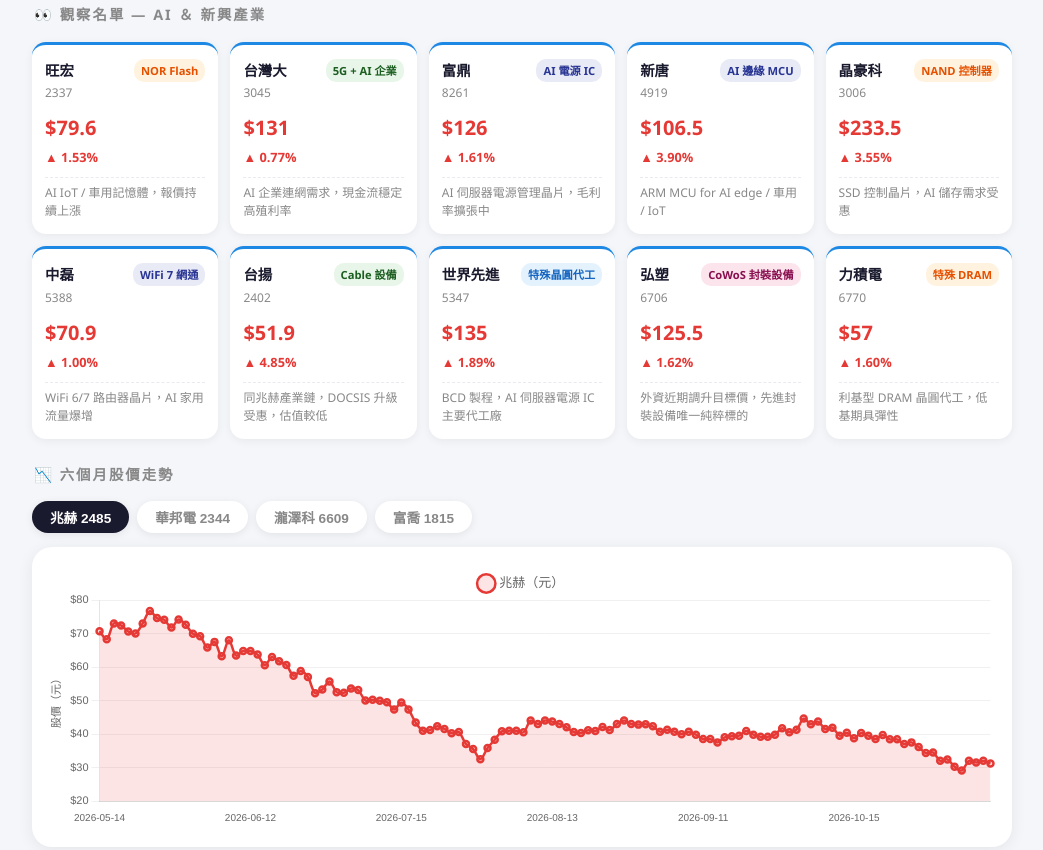
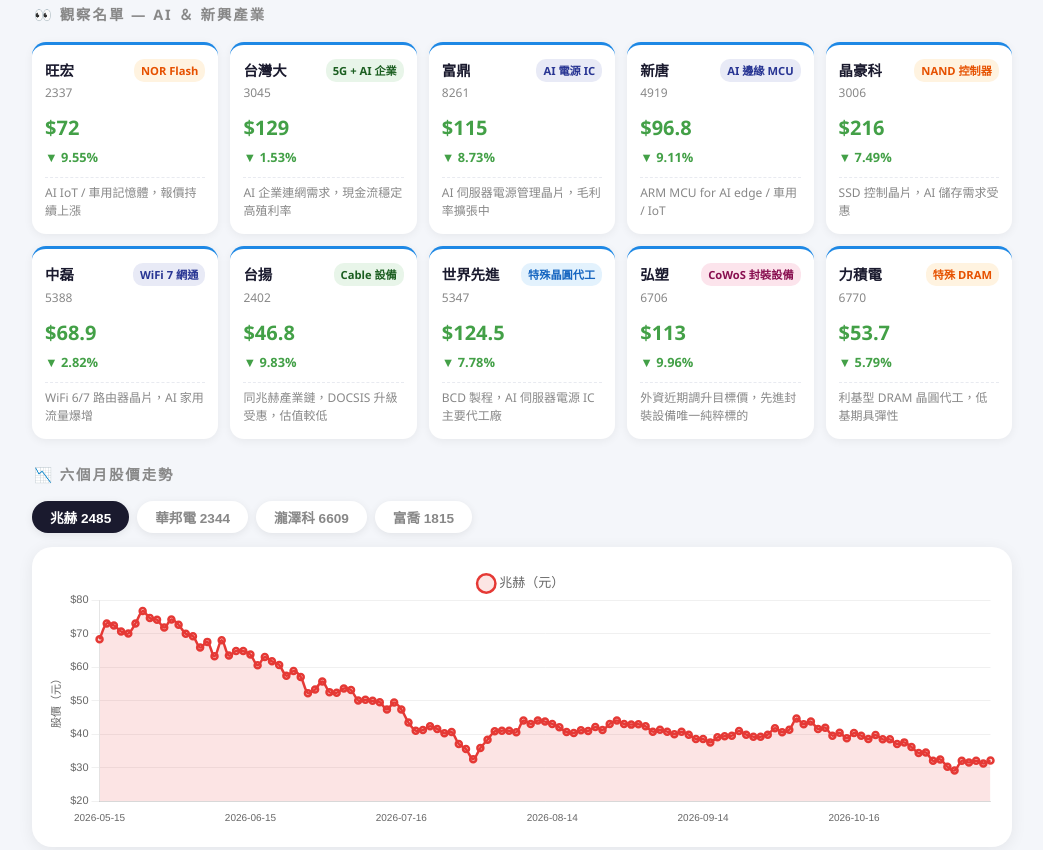
Before and after one commit to laiyingju/taiwan-stock-report, a plain HTML site: page index.html in a window 1280 px wide. Shown: the part 999-1849 px from the top of the page, without its empty margins (118-1161 px from the left). Drawn offline with nearby package versions, Linux system fonts and the light colour scheme.

Commit message:
daily update

```diff
--- a/index.html
+++ b/index.html
@@ -758,13 +758,12 @@ const MAIN_STOCKS_SC = {
 <script>
 // DAILY_DATA_START
 const DAILY_DATA = {
-  "updated": "2026-11-13 06:58",
+  "updated": "2026-11-16 06:52",
   "stocks": {
     "兆赫": {
       "symbol": "2485.TW",
       "code": "2485",
       "dates": [
-        "2025-11-03",
         "2025-11-04",
         "2025-11-05",
         "2025-11-06",
@@ -1013,10 +1012,10 @@ const DAILY_DATA = {
         "2026-11-09",
         "2026-11-10",
         "2026-11-11",
-        "2026-11-12"
+        "2026-11-12",
+        "2026-11-13"
       ],
       "prices": [
-        13.9,
         13.6,
         13.4,
         13.5,
@@ -1265,13 +1264,14 @@ const DAILY_DATA = {
         32.0,
         31.5,
         32.0,
-        31.2
+        31.2,
+        32.1
       ],
-      "current": 31.2,
-      "prev_close": 32.0,
-      "change_pct": -2.5,
-      "ma5": 31.2,
-      "momentum": "down",
+      "current": 32.1,
+      "prev_close": 31.2,
+      "change_pct": 2.88,
+      "ma5": 31.8,
+      "momentum": "up",
       "entry": [
         62,
         68
@@ -1283,7 +1283,6 @@ const DAILY_DATA = {
       "symbol": "2344.TW",
       "code": "2344",
       "dates": [
-        "2025-11-03",
         "2025-11-04",
         "2025-11-05",
         "2025-11-06",
@@ -1532,10 +1531,10 @@ const DAILY_DATA = {
         "2026-11-09",
         "2026-11-10",
         "2026-11-11",
-        "2026-11-12"
+        "2026-11-12",
+        "2026-11-13"
       ],
       "prices": [
-        56.3,
         53.0,
         55.7,
         58.7,
@@ -1784,12 +1783,13 @@ const DAILY_DATA = {
         132.5,
         135.0,
         136.5,
-        127.5
+        127.5,
+        125.0
       ],
-      "current": 127.5,
-      "prev_close": 136.5,
-      "change_pct": -6.59,
-      "ma5": 130.4,
+      "current": 125.0,
+      "prev_close": 127.5,
+      "change_pct": -1.96,
+      "ma5": 131.3,
       "momentum": "down",
       "entry": [
         82,
@@ -1802,7 +1802,6 @@ const DAILY_DATA = {
       "symbol": "6609.TWO",
       "code": "6609",
       "dates": [
-        "2025-11-03",
         "2025-11-04",
         "2025-11-05",
         "2025-11-06",
@@ -2051,10 +2050,10 @@ const DAILY_DATA = {
         "2026-11-09",
         "2026-11-10",
         "2026-11-11",
-        "2026-11-12"
+        "2026-11-12",
+        "2026-11-13"
       ],
       "prices": [
-        35.8,
         35.2,
         34.5,
         35.7,
@@ -2303,12 +2302,13 @@ const DAILY_DATA = {
         45.6,
         49.2,
         54.0,
-        59.4
+        59.4,
+        58.7
       ],
-      "current": 59.4,
-      "prev_close": 54.0,
-      "change_pct": 10.0,
-      "ma5": 50.3,
+      "current": 58.7,
+      "prev_close": 59.4,
+      "change_pct": -1.18,
+      "ma5": 53.4,
       "momentum": "up",
       "entry": [
         36,
@@ -2320,41 +2320,41 @@ const DAILY_DATA = {
   },
   "us_market": {
     "SOX": {
-      "price": 10506.67,
-      "change_pct": -0.54,
-      "date": "2026-11-12"
+      "price": 10146.32,
+      "change_pct": -3.43,
+      "date": "2026-11-13"
     },
     "SMH": {
-      "price": 501.73,
-      "change_pct": -1.03,
-      "date": "2026-11-12"
+      "price": 486.75,
+      "change_pct": -2.99,
+      "date": "2026-11-13"
     },
     "NVDA": {
-      "price": 166.19,
-      "change_pct": -4.34,
-      "date": "2026-11-12"
+      "price": 162.85,
+      "change_pct": -2.01,
+      "date": "2026-11-13"
     },
     "MU": {
-      "price": 798.44,
-      "change_pct": -1.59,
-      "date": "2026-11-12"
+      "price": 778.31,
+      "change_pct": -2.52,
+      "date": "2026-11-13"
     }
   },
   "predictions": {
     "兆赫": {
-      "price": 31.0,
-      "signal": "盤整",
-      "color": "orange"
+      "price": 31.6,
+      "signal": "偏空",
+      "color": "red"
     },
     "華邦電": {
-      "price": 126.5,
-      "signal": "盤整",
-      "color": "orange"
+      "price": 122.2,
+      "signal": "偏空",
+      "color": "red"
     },
     "瀧澤科": {
-      "price": 59.4,
-      "signal": "盤整",
-      "color": "orange"
+      "price": 57.8,
+      "signal": "偏空",
+      "color": "red"
     }
   },
   "watchlist": {
@@ -2363,191 +2363,191 @@ const DAILY_DATA = {
       "code": "2337",
       "theme": "NOR Flash",
       "note": "AI IoT / 車用記憶體，報價持續上漲",
-      "current": 79.6,
-      "change_pct": 1.53
+      "current": 72.0,
+      "change_pct": -9.55
     },
     "台灣大": {
       "symbol": "3045.TW",
       "code": "3045",
       "theme": "5G + AI 企業",
       "note": "AI 企業連網需求，現金流穩定高殖利率",
-      "current": 131.0,
-      "change_pct": 0.77
+      "current": 129.0,
+      "change_pct": -1.53
     },
     "富鼎": {
       "symbol": "8261.TW",
       "code": "8261",
       "theme": "AI 電源 IC",
       "note": "AI 伺服器電源管理晶片，毛利率擴張中",
-      "current": 126.0,
-      "change_pct": 1.61
+      "current": 115.0,
+      "change_pct": -8.73
     },
     "新唐": {
       "symbol": "4919.TW",
       "code": "4919",
       "theme": "AI 邊緣 MCU",
       "note": "ARM MCU for AI edge / 車用 / IoT",
-      "current": 106.5,
-      "change_pct": 3.9
+      "current": 96.8,
+      "change_pct": -9.11
     },
     "晶豪科": {
       "symbol": "3006.TW",
       "code": "3006",
       "theme": "NAND 控制器",
       "note": "SSD 控制晶片，AI 儲存需求受惠",
-      "current": 233.5,
-      "change_pct": 3.55
+      "current": 216.0,
+      "change_pct": -7.49
     },
     "中磊": {
       "symbol": "5388.TW",
       "code": "5388",
       "theme": "WiFi 7 網通",
       "note": "WiFi 6/7 路由器晶片，AI 家用流量爆增",
-      "current": 70.9,
-      "change_pct": 1.0
+      "current": 68.9,
+      "change_pct": -2.82
     },
     "台揚": {
       "symbol": "2402.TW",
       "code": "2402",
       "theme": "Cable 設備",
       "note": "同兆赫產業鏈，DOCSIS 升級受惠，估值較低",
-      "current": 51.9,
-      "change_pct": 4.85
+      "current": 46.8,
+      "change_pct": -9.83
     },
     "世界先進": {
       "symbol": "5347.TWO",
       "code": "5347",
       "theme": "特殊晶圓代工",
       "note": "BCD 製程，AI 伺服器電源 IC 主要代工廠",
-      "current": 135.0,
-      "change_pct": 1.89
+      "current": 124.5,
+      "change_pct": -7.78
     },
     "弘塑": {
       "symbol": "6706.TW",
       "code": "6706",
       "theme": "CoWoS 封裝設備",
       "note": "外資近期調升目標價，先進封裝設備唯一純粹標的",
-      "current": 125.5,
-      "change_pct": 1.62
+      "current": 113.0,
+      "change_pct": -9.96
     },
     "力積電": {
       "symbol": "6770.TW",
       "code": "6770",
       "theme": "特殊 DRAM",
       "note": "利基型 DRAM 晶圓代工，低基期具彈性",
-      "current": 57.0,
-      "change_pct": 1.6
+      "current": 53.7,
+      "change_pct": -5.79
     }
   },
   "supply_chain": {
     "台積電": {
-      "current": 2350.0,
-      "change_pct": 0.43,
+      "current": 2215.0,
+      "change_pct": -5.74,
       "code": "2330"
     },
     "環球晶": {
-      "current": 630.0,
-      "change_pct": 1.29,
+      "current": 577.0,
+      "change_pct": -8.41,
       "code": "6488"
     },
     "台達電": {
-      "current": 1240.0,
-      "change_pct": 0.0,
+      "current": 1120.0,
+      "change_pct": -9.68,
       "code": "2308"
     },
     "廣達": {
-      "current": 276.5,
-      "change_pct": -0.72,
+      "current": 264.5,
+      "change_pct": -4.34,
       "code": "2382"
     },
     "智邦": {
-      "current": 1520.0,
-      "change_pct": -0.33,
+      "current": 1380.0,
+      "change_pct": -9.21,
       "code": "2345"
     },
     "中華電": {
-      "current": 165.0,
-      "change_pct": 1.85,
+      "current": 163.5,
+      "change_pct": -0.91,
       "code": "2412"
     },
     "緯穎": {
-      "current": 1635.0,
-      "change_pct": 4.14,
+      "current": 1515.0,
+      "change_pct": -7.34,
       "code": "6669"
     },
     "威剛": {
-      "current": 302.0,
-      "change_pct": 2.9,
+      "current": 278.0,
+      "change_pct": -7.95,
       "code": "3260"
     },
     "華邦電": {
-      "current": 125.0,
-      "change_pct": -1.96,
+      "current": 113.0,
+      "change_pct": -9.6,
       "code": "2344"
     },
     "新唐": {
-      "current": 106.5,
-      "change_pct": 3.9,
+      "current": 96.8,
+      "change_pct": -9.11,
       "code": "4919"
     },
     "中磊": {
-      "current": 70.9,
-      "change_pct": 1.0,
+      "current": 68.9,
+      "change_pct": -2.82,
       "code": "5388"
     },
     "台揚": {
-      "current": 51.9,
-      "change_pct": 4.85,
+      "current": 46.8,
+      "change_pct": -9.83,
       "code": "2402"
     },
     "世界先進": {
-      "current": 135.0,
-      "change_pct": 1.89,
+      "current": 124.5,
+      "change_pct": -7.78,
       "code": "5347"
     },
     "富鼎": {
-      "current": 126.0,
-      "change_pct": 1.61,
+      "current": 115.0,
+      "change_pct": -8.73,
       "code": "8261"
     },
     "雙鴻": {
-      "current": 1140.0,
-      "change_pct": -2.56,
+      "current": 1030.0,
+      "change_pct": -9.65,
       "code": "3324"
     },
     "奇鋐": {
-      "current": 3040.0,
-      "change_pct": 9.55,
+      "current": 2740.0,
+      "change_pct": -9.87,
       "code": "3017"
     },
     "旺宏": {
-      "current": 79.6,
-      "change_pct": 1.53,
+      "current": 72.0,
+      "change_pct": -9.55,
       "code": "2337"
     },
     "緯創": {
-      "current": 171.0,
-      "change_pct": 0.59,
+      "current": 159.0,
+      "change_pct": -7.02,
       "code": "3231"
     },
     "遠傳": {
-      "current": 109.5,
-      "change_pct": 1.39,
+      "current": 109.0,
+      "change_pct": -0.46,
       "code": "4904"
     },
     "健策": {
-      "current": 46.2,
-      "change_pct": 2.67,
+      "current": 44.0,
+      "change_pct": -4.76,
       "code": "3306"
     },
     "力積電": {
-      "current": 57.0,
-      "change_pct": 1.6,
+      "current": 53.7,
+      "change_pct": -5.79,
       "code": "6770"
     },
     "晶豪科": {
-      "current": 233.5,
-      "change_pct": 3.55,
+      "current": 216.0,
+      "change_pct": -7.49,
       "code": "3006"
     }
   },
```
